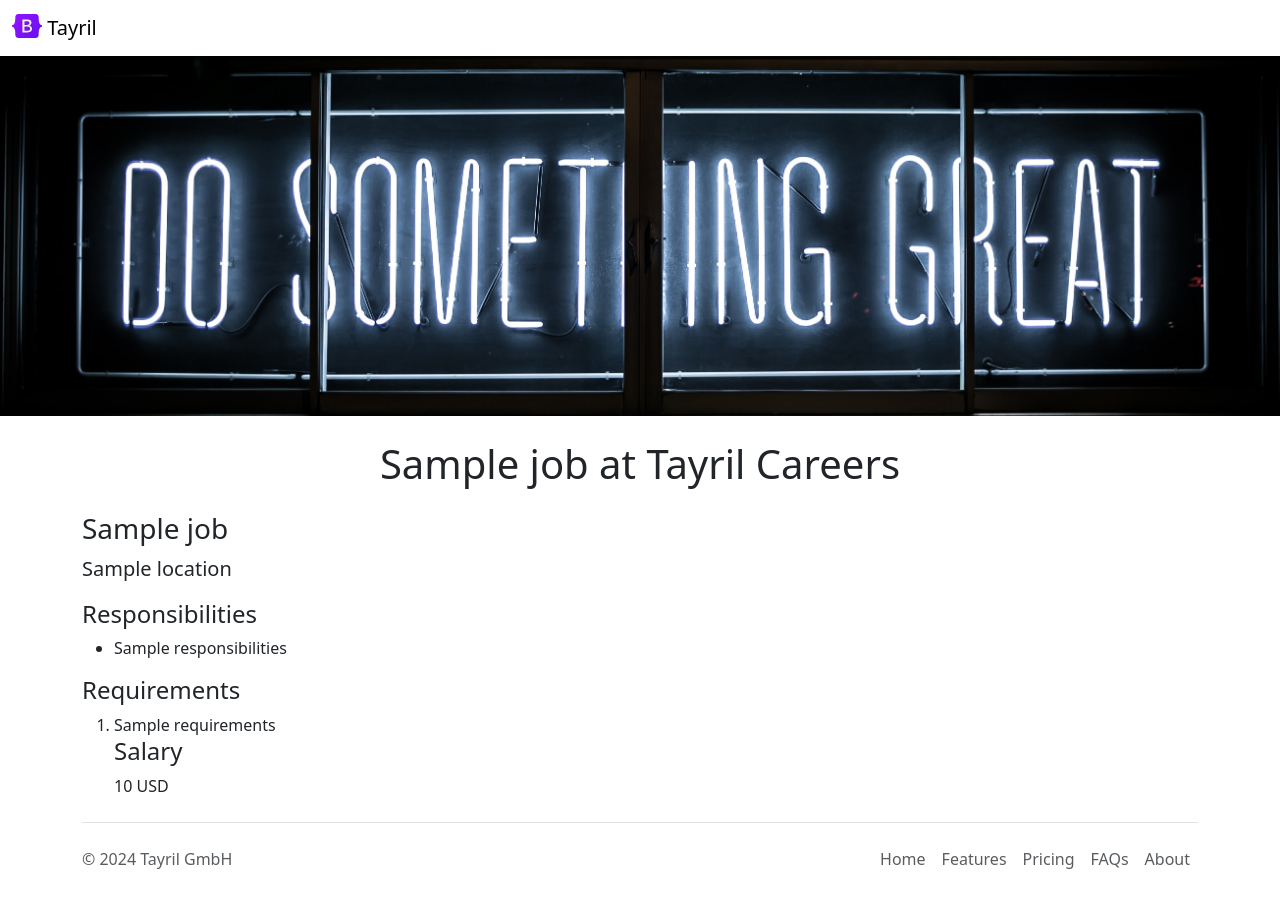
After one commit to tzayda/flask-frcc-jovian-v2, a Flask app: template templates/jobpage.html in a window 1280 px wide. The commit adds this page. Run offline with Flask 3, Linux system fonts and the light colour scheme; the template is opened without the code that fills it: most values are stand-ins (such as "Sample title", 1, 10 or a date in 2020).

Commit message:
added dynamic pages for each job

```diff
--- a/app.py
+++ b/app.py
@@ -1,5 +1,5 @@
 from flask import Flask, render_template, jsonify
-from database import load_jobs_from_db
+from database import load_jobs_from_db, load_job_from_db
 
 app = Flask(__name__)
 
@@ -8,7 +8,7 @@ app = Flask(__name__)
 @app.route('/')
 def home_page():
   jobs = load_jobs_from_db()
-  return render_template("home.html", jobs=jobs, company_name="Tayril")
+  return render_template("home.html", jobs=jobs)
 
 
 #api route
@@ -18,5 +18,16 @@ def list_jobs():
   return jsonify(jobs)
 
 
+#separate job route
+@app.route('/job/<id>')
+def show_job(id):
+  job = load_job_from_db(id)
+
+  if not job:
+    return "Not Found", 404
+  else:
+    return render_template("jobpage.html", job=job)
+
+
 if __name__ == "__main__":
   app.run(host='0.0.0.0', debug=True)
--- /dev/null
+++ b/templates/banner.html
@@ -0,0 +1,9 @@
+<style>
+  #banner {
+    height: 360px;
+    width: 100%;
+    object-fit: cover;
+    margin-bottom: 16px;
+  }
+</style>
+ <img class="img-fluid" id="banner" src="/static/banner.jpg">
--- /dev/null
+++ b/templates/bootstrap.html
@@ -0,0 +1,3 @@
+<meta charset="utf-8">
+<meta name="viewport" content="width=device-width, initial-scale=1">
+<link href="https://cdn.jsdelivr.net/npm/bootstrap@5.3.2/dist/css/bootstrap.min.css" rel="stylesheet" integrity="sha384-T3c6CoIi6uLrA9TneNEoa7RxnatzjcDSCmG1MXxSR1GAsXEV/Dwwykc2MPK8M2HN" crossorigin="anonymous">
--- a/templates/jobitem.html
+++ b/templates/jobitem.html
@@ -11,6 +11,6 @@
     {% endif %}
   </div>
   <div class="col-2 padding-right:16px">
-    <a href="mailto:hello@jovian.ai?subject=Application%20for%20{{job['title']}}&body=My%20name%3A%20%3Cyour%20name%20here%3E%0D%0A%0D%0AMy%20Resume%3A%20%3Cresume%20link%3E%0D%0A%0D%0AMy%20LinkedIn%3A%20%3Clinkedin%20link%3E" type="button" class="btn btn-outline-primary float-right align-middle">Apply</a>
+    <a href="/job/{{job['id']}}" type="button" class="btn btn-outline-primary float-right align-middle">Apply</a>
   </div>
 </div>
--- /dev/null
+++ b/templates/jobpage.html
@@ -0,0 +1,32 @@
+<!DOCTYPE html>
+<html>
+  <head>
+    {% include 'bootstrap.html' %}
+    <title>{{job.title}} - Tayril Careers</title>
+  </head>
+  <body>
+    {% include 'nav.html' %}
+    {% include 'banner.html' %}
+    <div class="container">
+      <h1 class="text-center mt-2 mb-4">{{job.title}} at Tayril Careers</h1>
+      <h3 class="mb-2">{{job.title}}</h3>
+      <p class="lead mt-0">{{job.location}}</p>
+      <h4>Responsibilities</h4>
+      <ul>
+        {% for line in job.responsibilities.split("\n") %}
+          <li>{{line}}</li>
+        {% endfor %}
+      </ul>
+      <h4>Requirements</h4>
+      <ol>
+        {% for line in job.requirements.split("\n") %}
+          <li>{{line}}</li>
+        {% endfor %}
+      </o bl>
+      <h4>Salary</h4>
+      <p>{{job.salary}} {{job.currency}}</p>
+    </div>
+
+    {% include 'footer.html' %}
+  </body>
+</html>
--- a/templates/nav.html
+++ b/templates/nav.html
@@ -1,6 +1,6 @@
 <nav class="navbar shadow fixed-top bg-white">
   <div class="container-fluid">
-    <a class="navbar-brand" href="#">
+    <a class="navbar-brand" href="/">
       <img src="/static/logo.svg" alt="Logo" width="30" height="24" class="d-inline-block align-text-top">
       Tayril
     </a>
--- /dev/null
+++ b/templates/paragraph.html
@@ -0,0 +1,3 @@
+<p class="lead">
+  Lorem ipsum dolor sit amet, consectetur adipiscing elit, sed do eiusmod tempor incididunt ut labore et dolore magna aliqua. Ut enim ad minim veniam, quis nostrud exercitation ullamco laboris nisi ut aliquip ex ea commodo consequat. Duis aute irure dolor in reprehenderit in voluptate velit esse cillum dolore eu fugiat nulla pariatur. Excepteur sint occaecat cupidatat non proident, sunt in culpa qui officia deserunt mollit anim id est laborum.
+</p>
```
Also changed, not shown: database.py (+13 -2 lines), templates/home.html (+5 -16 lines).
